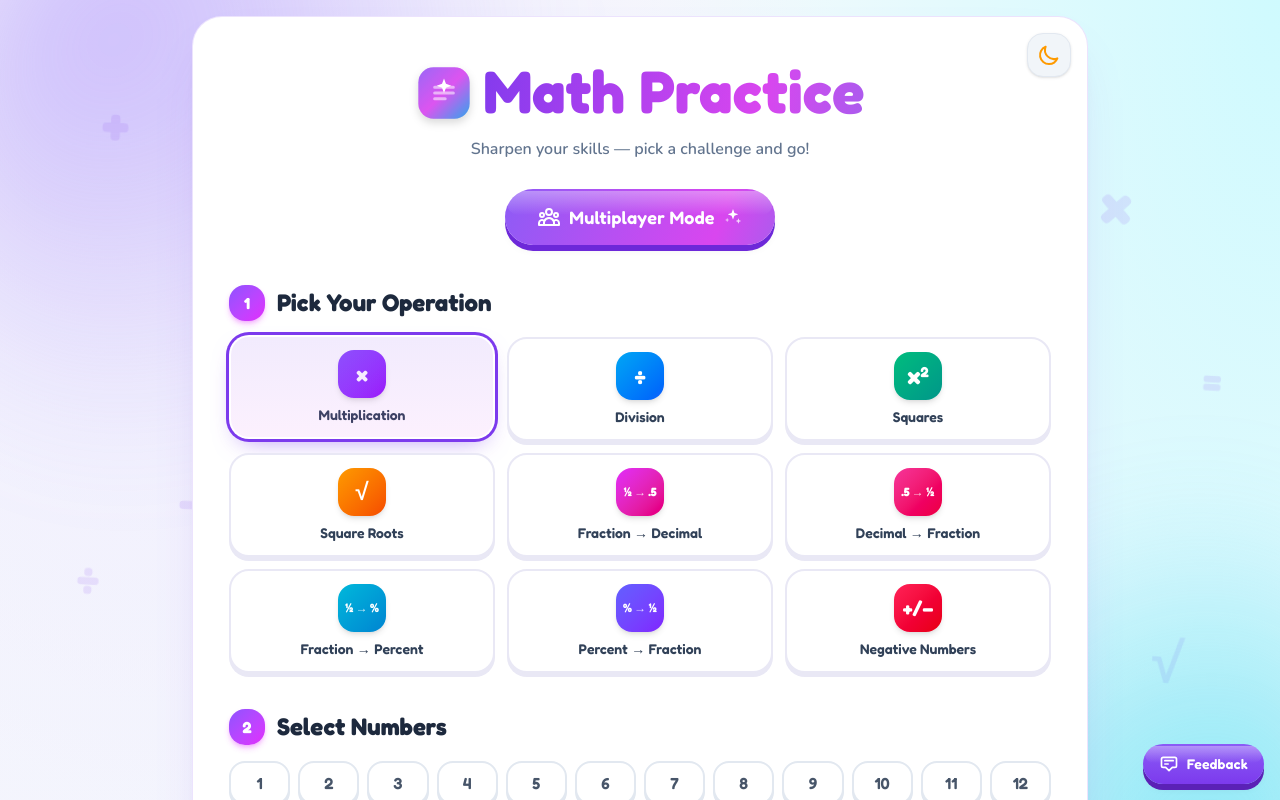
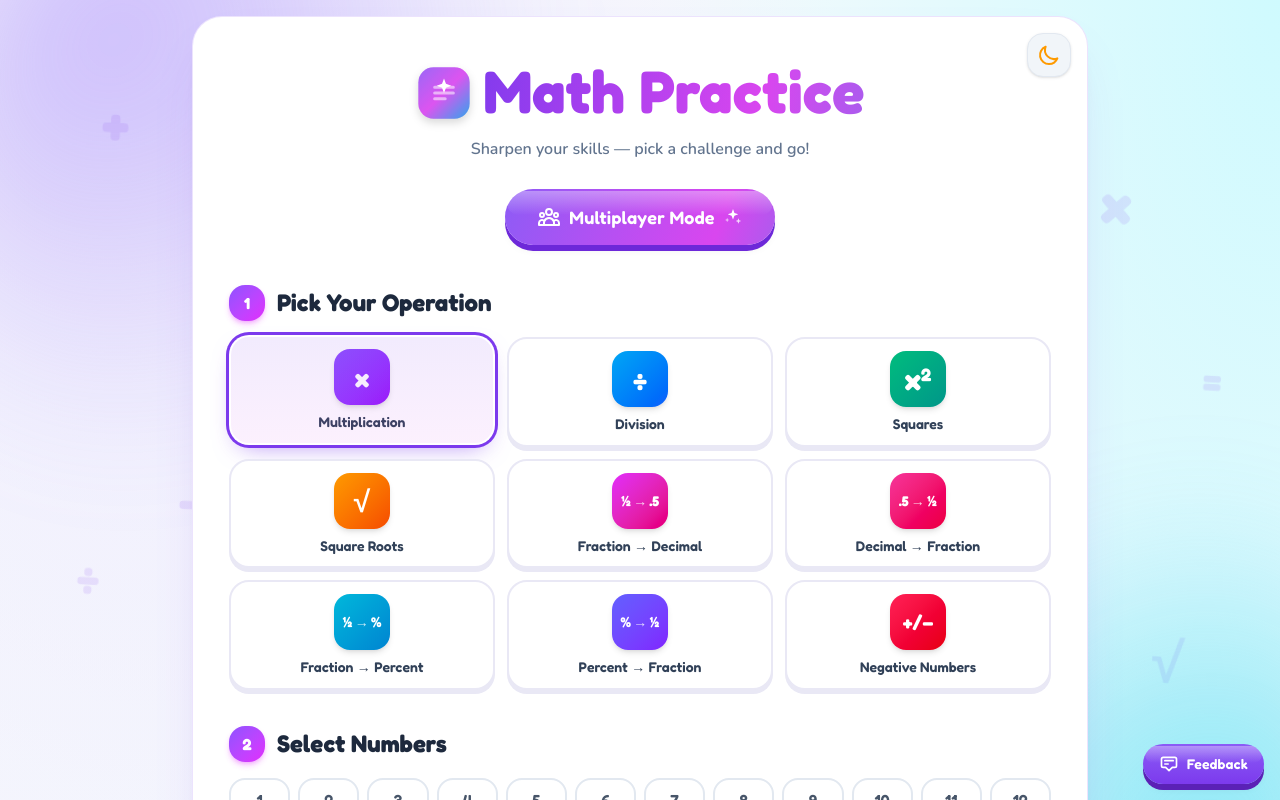
Before and after one commit to GitHubCJ123/Math-Practice-Game, a React (Vite) app: page / in a window 1280 px wide. Shown: the top 800 px of the page. Built offline with nearby package versions, Linux system fonts and the light colour scheme; no server answers.

Commit message:
fix: adjust font sizes in ConversionGlyph and operation card for better readability

```diff
--- a/src/components/screens/SelectionScreen.tsx
+++ b/src/components/screens/SelectionScreen.tsx
@@ -55,7 +55,7 @@ const Section: React.FC<{ title: string; step: number; children: React.ReactNode
 );
 
 const ConversionGlyph: React.FC<{ from: string; to: string }> = ({ from, to }) => (
-  <span className="flex items-center gap-0.5 text-xs font-bold leading-none">
+  <span className="flex items-center gap-0.5 text-sm font-bold leading-none">
     <span>{from}</span>
     <span className="opacity-80">→</span>
     <span>{to}</span>
@@ -257,7 +257,7 @@ export const SelectionScreen: React.FC<SelectionScreenProps> = ({ onStartQuiz, i
                 className={`opcard flex flex-col items-center justify-center gap-2 p-3 text-center min-h-[104px] ${operation === op ? 'opcard--active' : ''}`}
               >
                 <span
-                  className={`grid place-items-center w-12 h-12 shrink-0 rounded-2xl bg-gradient-to-br ${tint} text-white font-display font-bold text-2xl shadow-md`}
+                  className={`grid place-items-center w-14 h-14 shrink-0 rounded-2xl bg-gradient-to-br ${tint} text-white font-display font-bold text-3xl shadow-md`}
                 >
                   {glyph}
                 </span>
```
